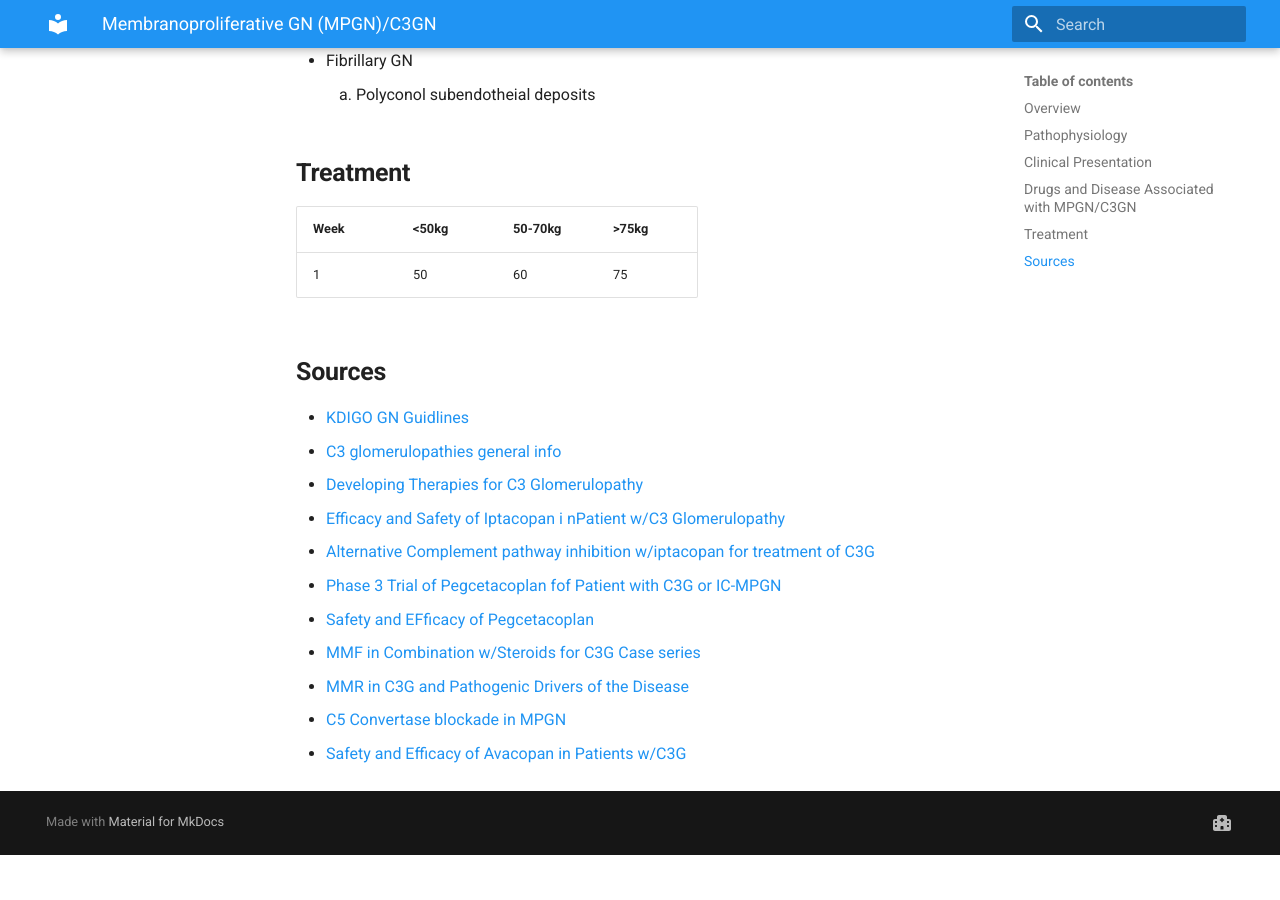
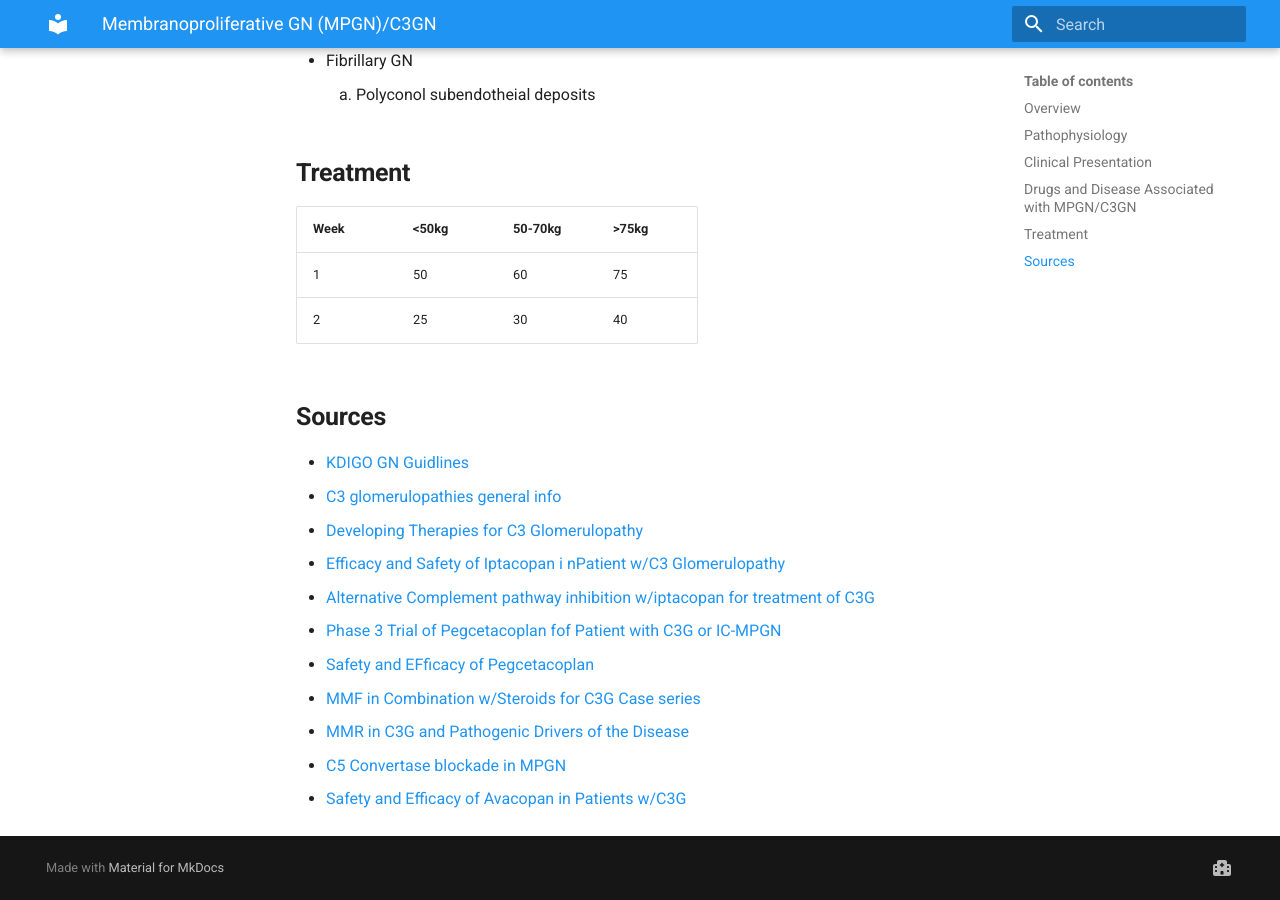
Before and after one commit to TTUNEPH2025/GN, an MkDocs documentation site: the page built from docs/MPGN-C3GN.md, in a window 1280 px wide and 900 px high, scrolled down 3314 px. Built offline with MkDocs 1.6.1 and Material for MkDocs 9.7.7, drawn with Linux system fonts in a browser that asks for light colours; before the commit the page ends 4169 px from its top, so only the background shows below that.

Commit message:
Update MPGN-C3GN.md

```diff
--- a/docs/MPGN-C3GN.md
+++ b/docs/MPGN-C3GN.md
@@ -81,6 +81,7 @@
 |Week|<50kg|50-70kg|>75kg|
 |----|-----|-------|-----|
 |1   |50   |60     |75   |
+|2   |25   |30     |40   |
 
 
 
```
